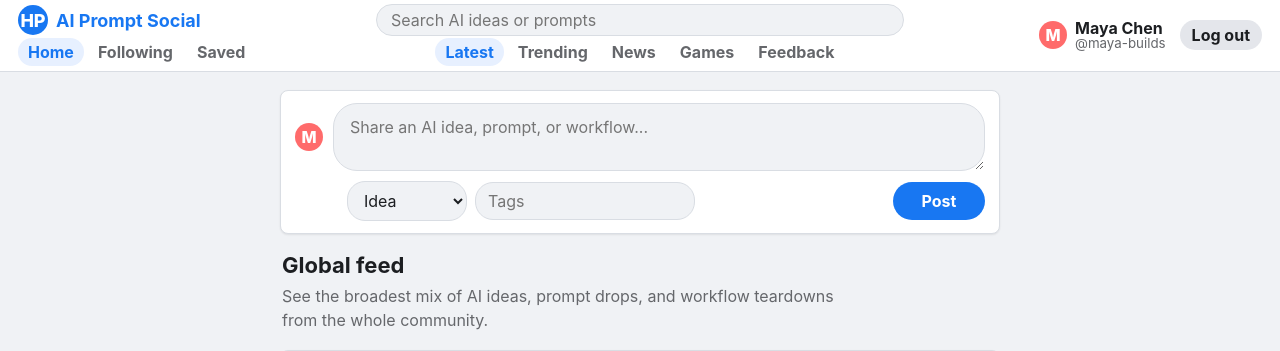
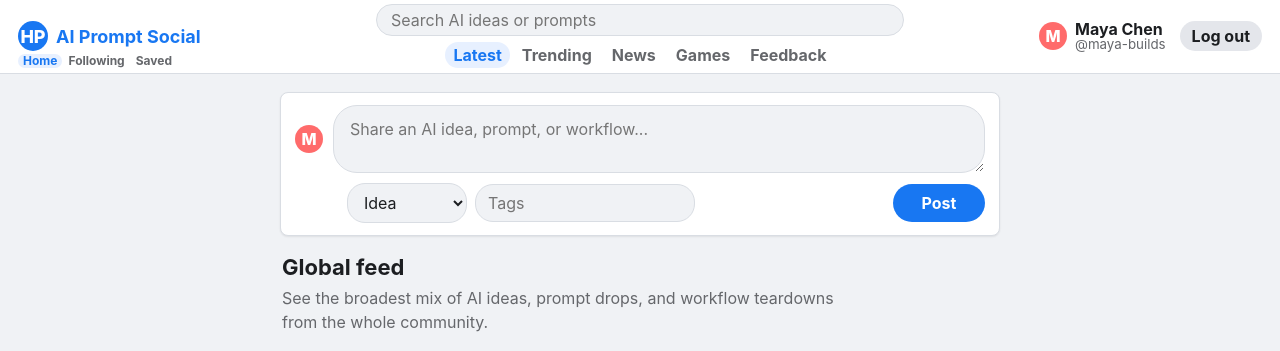
Before and after one commit to hieppham8083-afk/aipromptsocial, a Flask app: page / in a window 1280 px wide. Shown: the top 351 px of the page. Run offline with Flask 3, Linux system fonts and the light colour scheme; the visitor is signed in with stand-in values (Sample User, id 1); data comes from the database, SQL or seed files in the repository.

Commit message:
Clean up header auth layout

```diff
--- a/static/styles.css
+++ b/static/styles.css
@@ -85,7 +85,19 @@ a { color: inherit; text-decoration: none; }
 .top-left {
   gap: 10px;
   align-items: center;
+  align-self: center;
   min-width: 0;
+}
+
+.topbar.is-guest .top-left {
+  grid-column: 1;
+  grid-row: 1 / 3;
+}
+
+.topbar.is-signed-in .top-left {
+  grid-column: 1;
+  grid-row: 1 / 3;
+  align-self: center;
 }
 
 .brand-stack {
@@ -98,6 +110,7 @@ a { color: inherit; text-decoration: none; }
 .top-center {
   display: grid;
   justify-items: center;
+  row-gap: 4px;
   min-width: 0;
   width: 100%;
   transform: translateX(-20px);
@@ -287,11 +300,13 @@ select {
 .header-nav-row .view-nav {
   grid-column: 1;
   justify-self: start;
+  align-self: end;
 }
 
 .header-nav-row .header-tabs {
   grid-column: 2;
   justify-self: center;
+  margin-top: 4px;
   transform: translateX(-20px);
 }
 
@@ -309,7 +324,7 @@ select {
 
 .view-nav {
   justify-content: flex-start;
-  gap: 4px;
+  gap: 1px;
   margin-bottom: 0;
   flex-wrap: nowrap;
 }
@@ -317,10 +332,16 @@ select {
 .header-tabs a,
 .view-nav a,
 .feed-tabs a {
-  padding: 4px 10px;
+  padding: 3px 8px;
   border-radius: 18px;
   color: var(--muted);
   font-weight: 700;
+}
+
+.view-nav a {
+  padding: 1px 5px;
+  font-size: 12px;
+  line-height: 1;
 }
 
 .header-tabs a.active,
--- a/templates/base.html
+++ b/templates/base.html
@@ -28,7 +28,7 @@
     <link rel="stylesheet" href="{{ url_for('static', filename='styles.css') }}">
   </head>
   <body data-active-view="{{ active_view or '' }}" data-active-section="{{ active_section or '' }}">
-    <header class="topbar">
+    <header class="topbar {{ 'is-signed-in' if current_user else 'is-guest' }}">
       <div class="top-left">
         <div class="brand-stack">
           <a class="brand" href="{{ url_for('home') }}">
```
Also changed, not shown: other parts of static/styles.css (+16 -13 lines).
